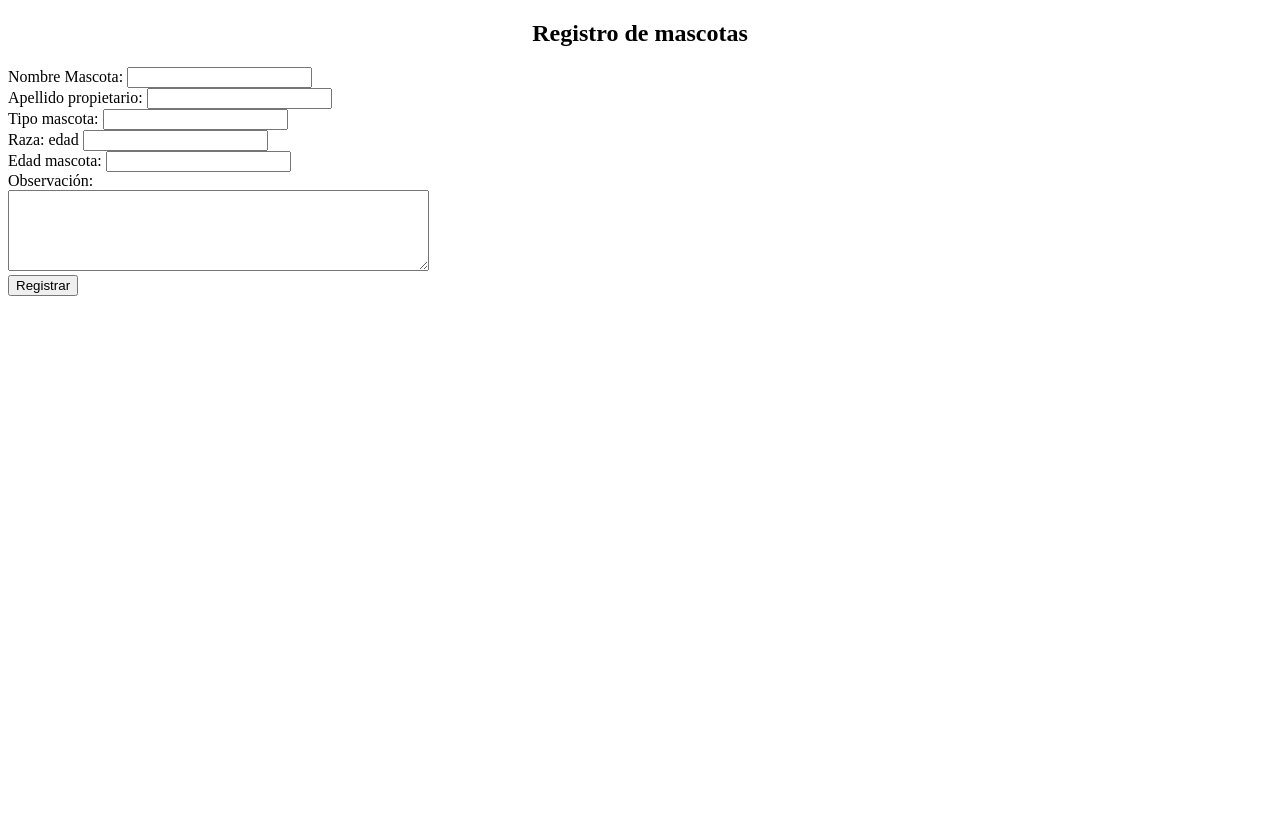
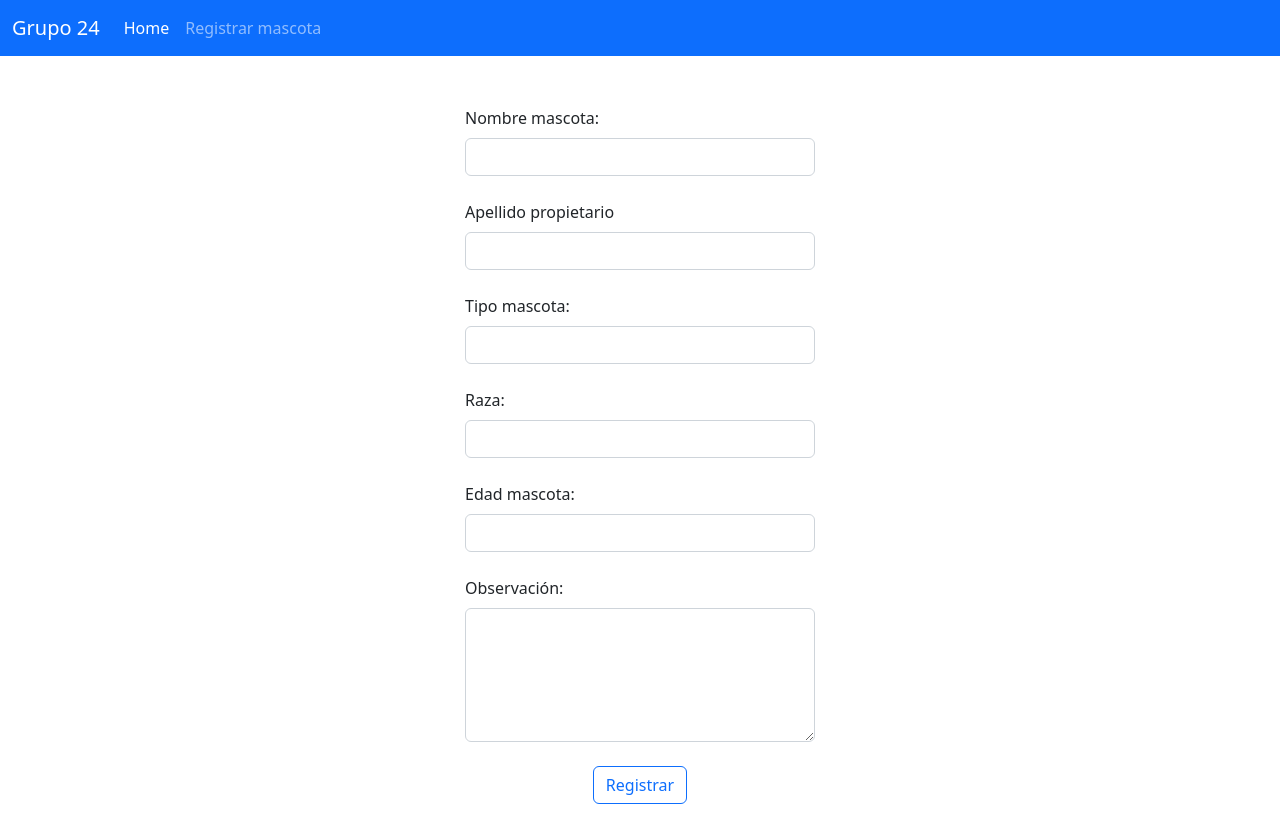
Before and after one commit to Juansubas/FullStack-Java, a plain HTML site: page mini-veterinaria/index.html in a window 1280 px wide. Drawn offline with nearby package versions, Linux system fonts and the light colour scheme.

Commit message:
Bootstrap Css y Html

```diff
--- a/mini-veterinaria/index.html
+++ b/mini-veterinaria/index.html
@@ -1,46 +1,102 @@
 <!DOCTYPE html>
 <html>
-    <!-- Cabecera Documento -->
-    <head lang="es"> <!--Indicamos español-->
-        <meta charset="UTF-16"/> <!-- Indicamos teclado latino con ñ y tildes-->
+	<!--Cabecera del documento-->
+	<head lang="es">
+		<meta charset="UTF-16" />
 		<title>Veterinaria</title>
 		<!--Cargar hojas de estilos-->
-        <link rel="stylesheet" href="styles/index.css"/>
+		<link rel="stylesheet" href="styles/index.css" />
+		<!--Caragar bootstrap-->
+		<link
+			href="https://cdn.jsdelivr.net/npm/bootstrap@5.2.0/dist/css/bootstrap.min.css"
+			rel="stylesheet"
+			integrity="sha384-gH2yIJqKdNHPEq0n4Mqa/HGKIhSkIHeL5AyhkYV8i59U5AR6csBvApHHNl/vI1Bx"
+			crossorigin="anonymous"
+		/>
+		<script
+			src="https://cdn.jsdelivr.net/npm/bootstrap@5.2.0/dist/js/bootstrap.bundle.min.js"
+			integrity="sha384-A3rJD856KowSb7dwlZdYEkO39Gagi7vIsF0jrRAoQmDKKtQBHUuLZ9AsSv4jD4Xa"
+			crossorigin="anonymous"
+		></script>
+		<script
+			src="https://cdn.jsdelivr.net/npm/@popperjs/core@2.11.5/dist/umd/popper.min.js"
+			integrity="sha384-Xe+8cL9oJa6tN/veChSP7q+mnSPaj5Bcu9mPX5F5xIGE0DVittaqT5lorf0EI7Vk"
+			crossorigin="anonymous"
+		></script>
+		<script
+			src="https://cdn.jsdelivr.net/npm/bootstrap@5.2.0/dist/js/bootstrap.min.js"
+			integrity="sha384-ODmDIVzN+pFdexxHEHFBQH3/9/vQ9uori45z4JjnFsRydbmQbmL5t1tQ0culUzyK"
+			crossorigin="anonymous"
+		></script>
 	</head>
+	<!--Cuerpo del documento-->
 	<body>
+		<!--Encabezado de la página-->
 		<header>
-            <h2>Registro de mascotas</h2>
+			<!--Barra de navegación-->
+			<nav class="navbar navbar-expand-lg navbar-dark bg-primary">
+				<div class="container-fluid">
+					<a class="navbar-brand" href="#">Grupo 24</a>
+					<div class="collapse navbar-collapse" id="navbarNav">
+						<!--Opciones de navegación-->
+						<ul class="navbar-nav">
+							<li class="nav-item">
+								<a class="nav-link active" aria-current="page" href="#">Home</a>
+							</li>
+							<li class="nav-item">
+								<a class="nav-link" href="#">Registrar mascota</a>
+							</li>
+						</ul>
+					</div>
+				</div>
+			</nav>
 		</header>
 		<main>
-            <!--Creando un formulario-->
-            <form>
-                <!--Nombre propietario-->
-                <label for="nombre_mascota">Nombre Mascota: </label>
-                <input type="text" id="nombre_mascota"/>
-                <br/>
+			<section id="section-form">
+				<!--Crear formulario-->
+				<form class="mb-3">
+					<!--Nombre mascota-->
+					<label for="nombre_mascota" class="form-label">
+						Nombre mascota:
+					</label>
+					<input type="text" id="nombre_mascota" class="form-control" />
+					<br />
 					<!--Apellido propietario-->
-                <label for="apellido_propietario" >Apellido propietario: </label>
-                <input type="text" id="apellido_propietario"/>
-                <br/>
-                <!--Tipo Mascota-->
-                <label for="tipo_mascota" >Tipo mascota: </label>
-                <input type="text" id="tipo_mascota"/>
-                <br/>
+					<label for="apellido_propietario" class="form-label">
+						Apellido propietario
+					</label>
+					<input type="text" id="apellido_propietario" class="form-control" />
+					<br />
+					<!--Tipo mascota-->
+					<label for="tipo_mascota" class="form-label">Tipo mascota: </label>
+					<input type="text" id="tipo_mascota" class="form-control" />
+					<br />
 					<!--Raza-->
-                <label for="raza" >Raza: </label>edad
-                <input type="text" id="raza"/>
-                <br/>
+					<label for="raza" class="form-label">Raza: </label>
+					<input type="text" id="raza" class="form-control" />
+					<br />
 					<!--Edad de la mascota-->
-                <label for="edad" >Edad mascota: </label>
-                <input type="number" id="edad"/>
-                <br/>
+					<label for="edad" class="form-label">Edad mascota: </label>
+					<input type="number" id="edad" class="form-control" />
+					<br />
 					<!--Observación-->
-                <label for="observación" >Observación: </label>
-                <br/>
-                <textarea  id="observación" rows="5" cols="50"></textarea>
-                <br/>
-                <button>Registrar</button>
+					<label for="observacion" class="form-label">Observación: </label>
+					<br />
+					<textarea
+						id="observacion"
+						rows="5"
+						cols="80"
+						class="form-control"
+					></textarea>
+					<br />
+					<div id="cont-btn">
+						<!--Centrar botón-->
+						<button type="submit" class="btn btn-outline-primary">
+							Registrar
+						</button>
+					</div>
 				</form>
+			</section>
 		</main>
 		<footer></footer>
 	</body>
--- a/mini-veterinaria/styles/index.css
+++ b/mini-veterinaria/styles/index.css
@@ -1,4 +1,20 @@
 h2 {
-    text-align: center;
-    margin-top: 20px;
+	text-align: center;
+	margin-top: 50px;
 }
+
+/*Estilo para el formulario*/
+#section-form form {
+	width: 350px;
+}
+
+#section-form {
+	display: flex;
+	justify-content: center;
+	padding-top: 50px;
+}
+
+#cont-btn {
+	display: flex;
+	justify-content: center;
+}
```
Lines whose indentation alone changed are shown as unchanged.
